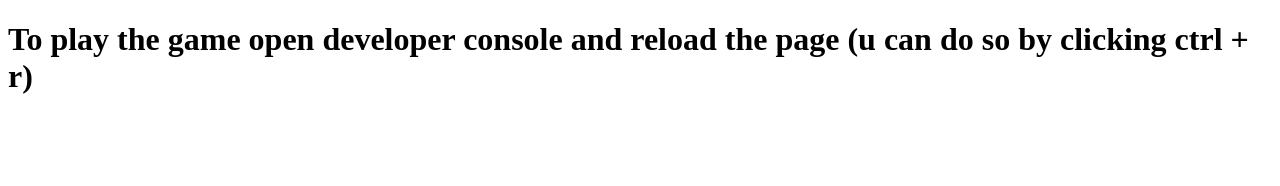
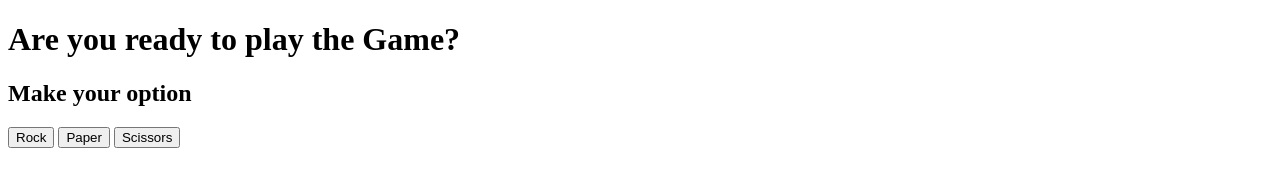
Before and after one commit to mozartdd/rock-paper-scissors, a plain HTML site: page index.html in a window 1280 px wide. Drawn offline with Linux system fonts and the light colour scheme.

Commit message:
created new branch, began work on DOM

```diff
--- a/index.html
+++ b/index.html
@@ -6,7 +6,13 @@
     <title>rock paper scissors</title>
 </head>
 <body>
-    <h1>To play the game open developer console and reload the page (u can do so by clicking ctrl + r)</h1>
+    <h1>Are you ready to play the Game?</h1>
+    <section>
+        <h2>Make your option</h2>
+        <button id="rock">Rock</button>
+        <button id="paper">Paper</button>
+        <button id="scissors">Scissors</button>
+    </section>
     <script src="script.js"></script>
 </body>
 </html>
--- a/script.js
+++ b/script.js
@@ -44,12 +44,12 @@ const playGame = () => {
         }
     };
 // Loop to play 5 rounds of game, and declare winner of game.
-    for(roundCount; roundCount < 5; roundCount++) {
-        playRound()
-    };
-    if(humanScore > computerScore) {
-        console.log(`Human has won the game score is ${humanScore} vs ${computerScore}`);
-    } else {
-        console.log(`Computer has won the game score is ${humanScore} vs ${computerScore}`);
-    }
+    // for(roundCount; roundCount < 5; roundCount++) {
+    //     playRound()
+    // };
+    // if(humanScore > computerScore) {
+    //     console.log(`Human has won the game score is ${humanScore} vs ${computerScore}`);
+    // } else {
+    //     console.log(`Computer has won the game score is ${humanScore} vs ${computerScore}`);
+    // }
 };
```
